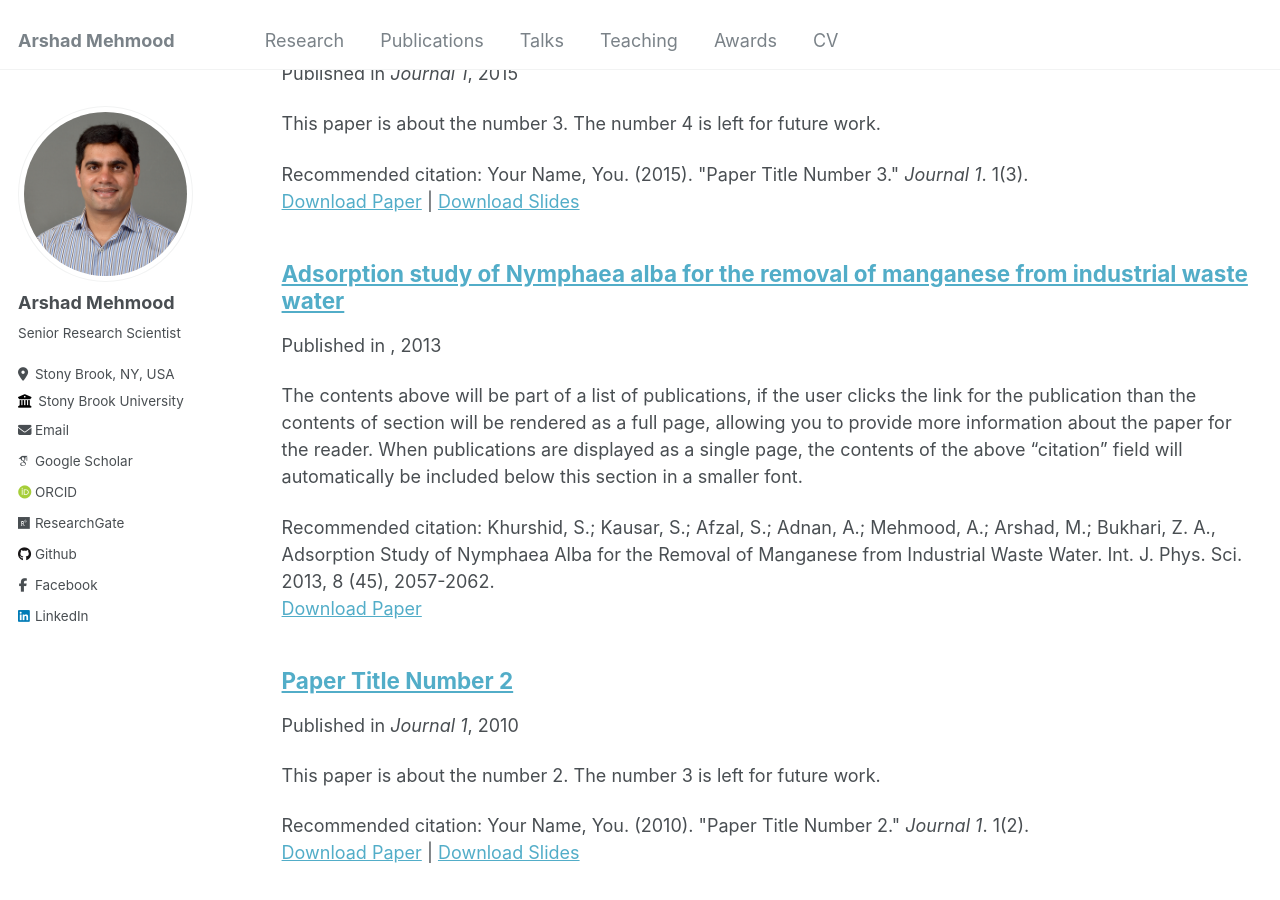
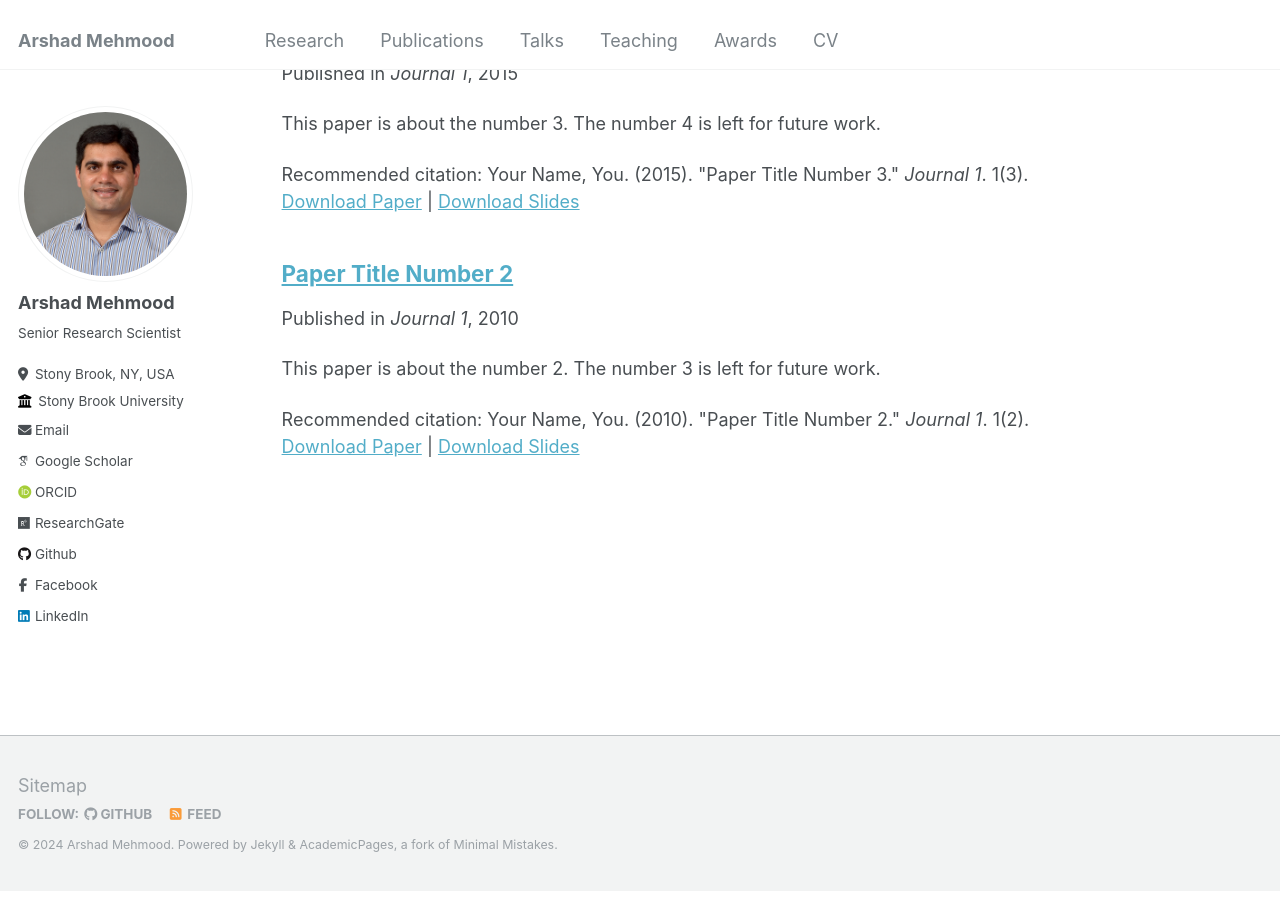
Before and after one commit to arshadmehmood118/arshadmehmood118.github.io, a Jekyll site: the page built from _pages/publications.md, in a window 1280 px wide and 900 px high, scrolled down 450 px. Built offline with Jekyll 4.4.1, drawn with Linux system fonts in a browser that asks for light colours; some web fonts are replaced.

Commit message:
Update 2013-12-09-paper-title-number-1.md

```diff
--- a/_publications/2013-12-09-paper-title-number-1.md
+++ b/_publications/2013-12-09-paper-title-number-1.md
@@ -1,10 +1,4 @@
+1. The contents above will be part of a list of publications, if the user clicks the link for the publication than the contents of section will be rendered as a full page, allowing you to provide more information about the paper for the reader. When publications are displayed as a single page, the contents of the above "citation" field will automatically be included below this section in a smaller font.
 ---
-title: "Adsorption study of Nymphaea alba for the removal of manganese from industrial waste water"
-collection: publications
-permalink: /publication/2013-12-09-paper-title-number-1
-date: 2013-12-09
 paperurl: 'https://doi.org/10.5897/IJPS12.717'
-citation: 'Khurshid, S.; Kausar, S.; Afzal, S.; Adnan, A.; Mehmood, A.; Arshad, M.; Bukhari, Z. A., Adsorption Study of Nymphaea Alba for the Removal of Manganese from Industrial Waste Water. Int. J. Phys. Sci. 2013, 8 (45), 2057-2062.'
 ---
-
-The contents above will be part of a list of publications, if the user clicks the link for the publication than the contents of section will be rendered as a full page, allowing you to provide more information about the paper for the reader. When publications are displayed as a single page, the contents of the above "citation" field will automatically be included below this section in a smaller font.
```
